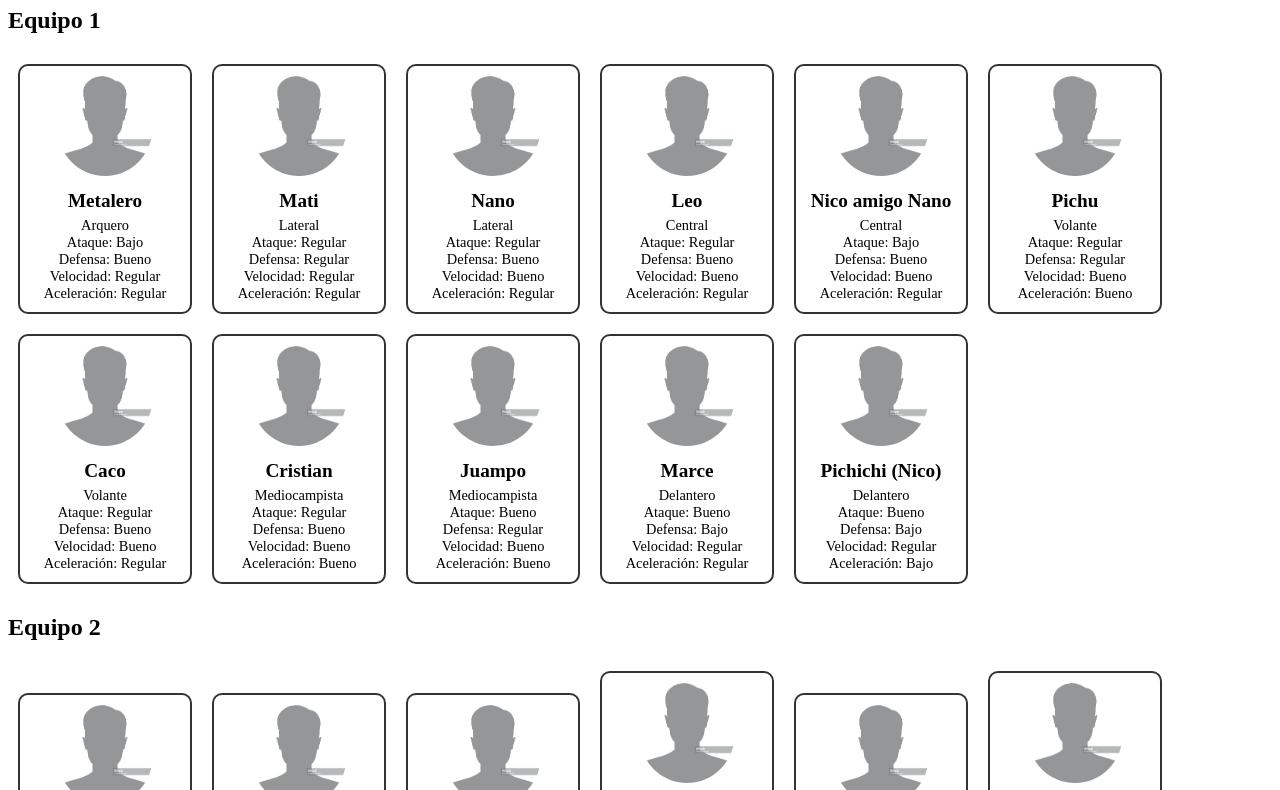
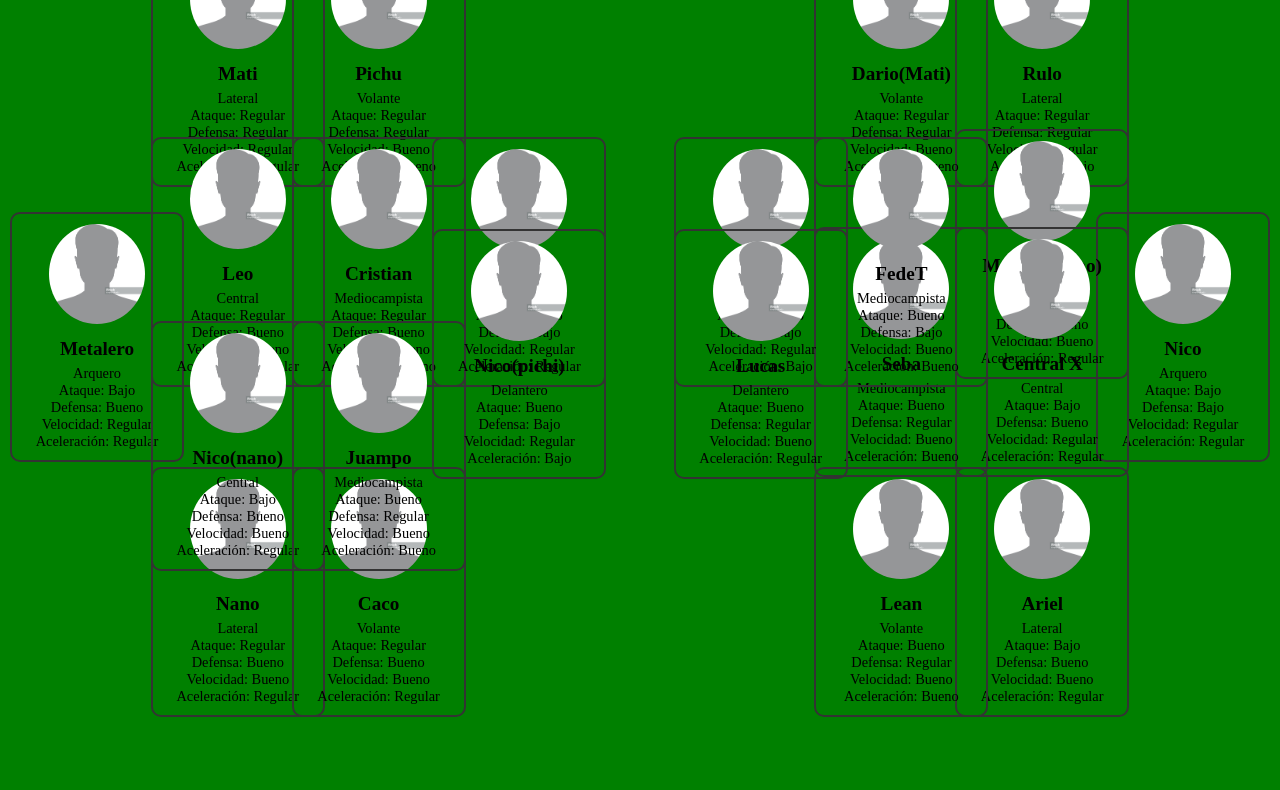
Before and after one commit to fedetempone/TeamPairing, a plain HTML site: page index.html in a window 1280 px wide. Shown: the part 73-863 px from the top of the page. After the commit the page ends 800 px from the top, so only its background shows below. Drawn offline with Linux system fonts and the light colour scheme.

Commit message:
agregando estilos para ver bien a los jugadores distribuidos

```diff
--- a/index.css
+++ b/index.css
@@ -1,3 +1,6 @@
+body{
+    background-color: green;
+}
 /* Estilo para las cartas de los jugadores */
 .carta {
     border: 2px solid #333;
@@ -31,3 +34,136 @@
 }
 
 /* Establece el orden de visualización */
+.posicion1{
+    position: absolute;
+    left: 0;
+    top: 50%;
+    transform: translateY(-50%);
+}
+
+.posicion2{
+    position: absolute;
+    top: 0;
+    left: 11%;
+}
+
+.posicion4{
+    position: absolute;
+    top: 25%;
+    left: 11%;
+}
+
+.posicion5{
+    position: absolute;
+    top: 48%;
+    left: 11%;
+}
+
+.posicion3{
+    position: absolute;
+    bottom: 0%;
+    left: 11%;
+}
+
+.posicion6{
+    position: absolute;
+    top: 0;
+    left: 22%;
+}
+
+.posicion8{
+    position: absolute;
+    top: 25%;
+    left: 22%;
+}
+
+.posicion9{
+    position: absolute;
+    top: 48%;
+    left: 22%;
+}
+
+.posicion7{
+    position: absolute;
+    bottom: 0;
+    left: 22%;
+}
+
+.posicion10{
+    position: absolute;
+    top: 25%;
+    left: 33%;
+}
+
+.posicion11{
+    position: absolute;
+    bottom: 29.7%;
+    left: 33%;
+}
+
+.posicion22{
+    position: absolute;
+    bottom: 29.7%;
+    right: 33%;
+}
+
+.posicion21{
+    position: absolute;
+    top: 25%;
+    right: 33%;
+}
+
+.posicion18{
+    position: absolute;
+    top: 0;
+    right: 22%;
+}
+
+.posicion20{
+    position: absolute;
+    top: 25%;
+    right: 22%;
+}
+
+.posicion19{
+    position: absolute;
+    bottom: 30%;
+    right: 22%;
+}
+
+.posicion17{
+    position: absolute;
+    bottom: 0%;
+    right: 22%;
+}
+
+.posicion14{
+    position: absolute;
+    bottom: 0%;
+    right: 11%;
+}
+
+.posicion16{
+    position: absolute;
+    bottom: 30%;
+    right: 11%;
+}
+
+.posicion15{
+    position: absolute;
+    top: 24%;
+    right: 11%;
+}
+
+.posicion13{
+    position: absolute;
+    top: 0;
+    right: 11%;
+}
+
+.posicion12{
+    position: absolute;
+    top: 50%;
+    transform: translateY(-50%);
+    right: 0;
+}
--- a/index.html
+++ b/index.html
@@ -7,12 +7,9 @@
     <title>Equipos de Fútbol</title>
 </head>
 <body>
-    <h1>Equipos de Fútbol</h1>
-    <h2>Equipo 1</h2>
     <div class="equipo" id="equipo1">
         <!-- Aquí se mostrarán los jugadores del equipo 1 -->
     </div>
-    <h2>Equipo 2</h2>
     <div class="equipo" id="equipo2">
         <!-- Aquí se mostrarán los jugadores del equipo 2 -->
     </div>
--- a/index.js
+++ b/index.js
@@ -30,7 +30,7 @@ const JUGADORES = [
       }
     },
     {
-      Nombre: "Nico amigo Nano",
+      Nombre: "Nico(nano)",
       Habilidades: {
         Ataque: "Bajo",
         Defensa: "Bueno",
@@ -110,7 +110,7 @@ const JUGADORES = [
       }
     },
     {
-      Nombre: "Pichichi (Nico)",
+      Nombre: "Nico(pichi)",
       Habilidades: {
         Ataque: "Bueno",
         Defensa: "Bajo",
@@ -120,7 +120,7 @@ const JUGADORES = [
       }
     },
     {
-      Nombre: "Manolo (amigo Nano)",
+      Nombre: "Manolo(Nano)",
       Habilidades: {
         Ataque: "Bajo",
         Defensa: "Bueno",
@@ -160,7 +160,7 @@ const JUGADORES = [
       }
     },
     {
-      Nombre: "Lean (amigo Nano)",
+      Nombre: "Lean",
       Habilidades: {
         Ataque: "Bueno",
         Defensa: "Regular",
@@ -170,7 +170,7 @@ const JUGADORES = [
       }
     },
     {
-      Nombre: "Dario (amigo Mati)",
+      Nombre: "Dario(Mati)",
       Habilidades: {
         Ataque: "Regular",
         Defensa: "Regular",
@@ -190,7 +190,7 @@ const JUGADORES = [
       }
     },
     {
-      Nombre: "Fede T",
+      Nombre: "FedeT",
       Habilidades: {
         Ataque: "Bueno",
         Defensa: "Bajo",
@@ -340,7 +340,7 @@ function mostrarJugadoresEnPagina() {
 });
 
 // Recorre el orden de las posiciones y agrega jugadores en ese orden para equipo 2
-    numeroClase = 1; // Reinicializa el número de clase para el equipo 2
+numeroClase = 12; // Empieza con el número 12 para el equipo 2
 ordenPosiciones.forEach((posicion) => {
     equipos.equipo2.forEach((jugador) => {
         if (jugador.Habilidades.Posicion === posicion && !jugadoresAgregados.has(jugador.Nombre)) {
```
Lines whose indentation alone changed are shown as unchanged.
